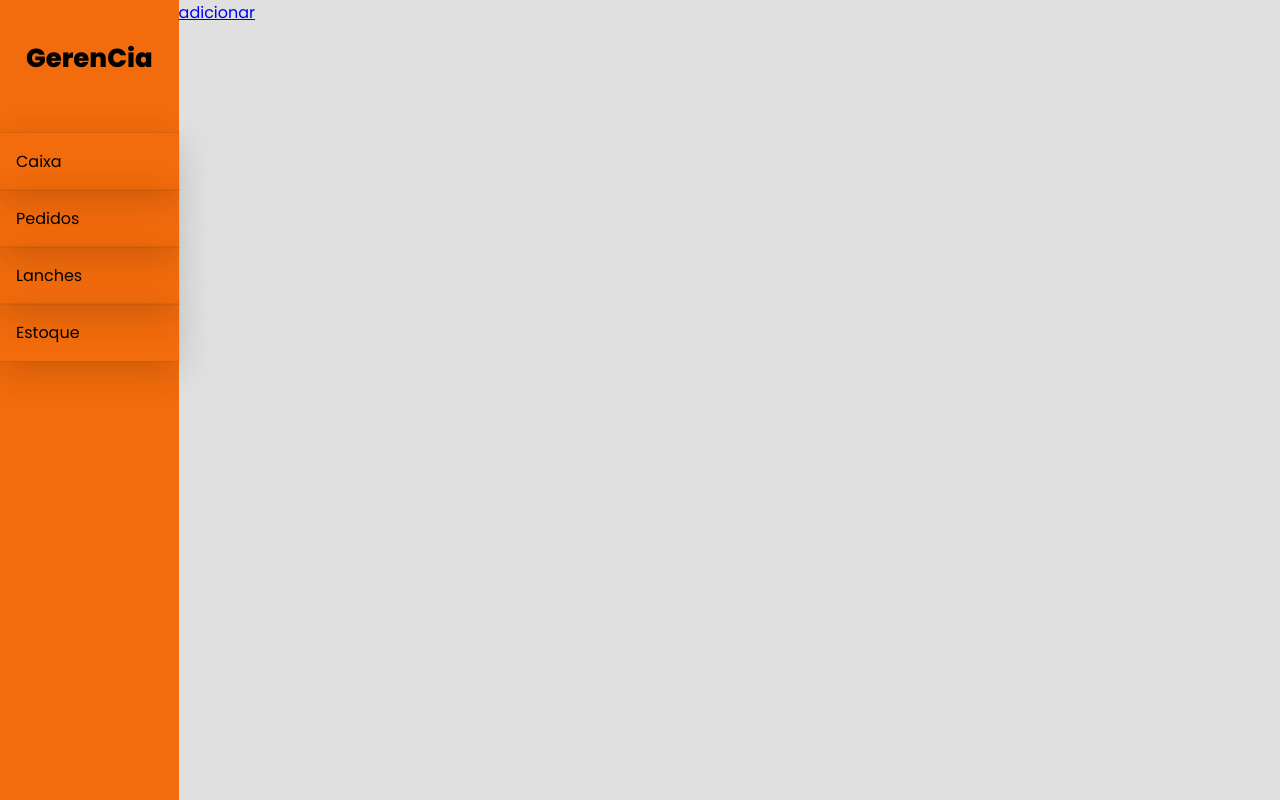
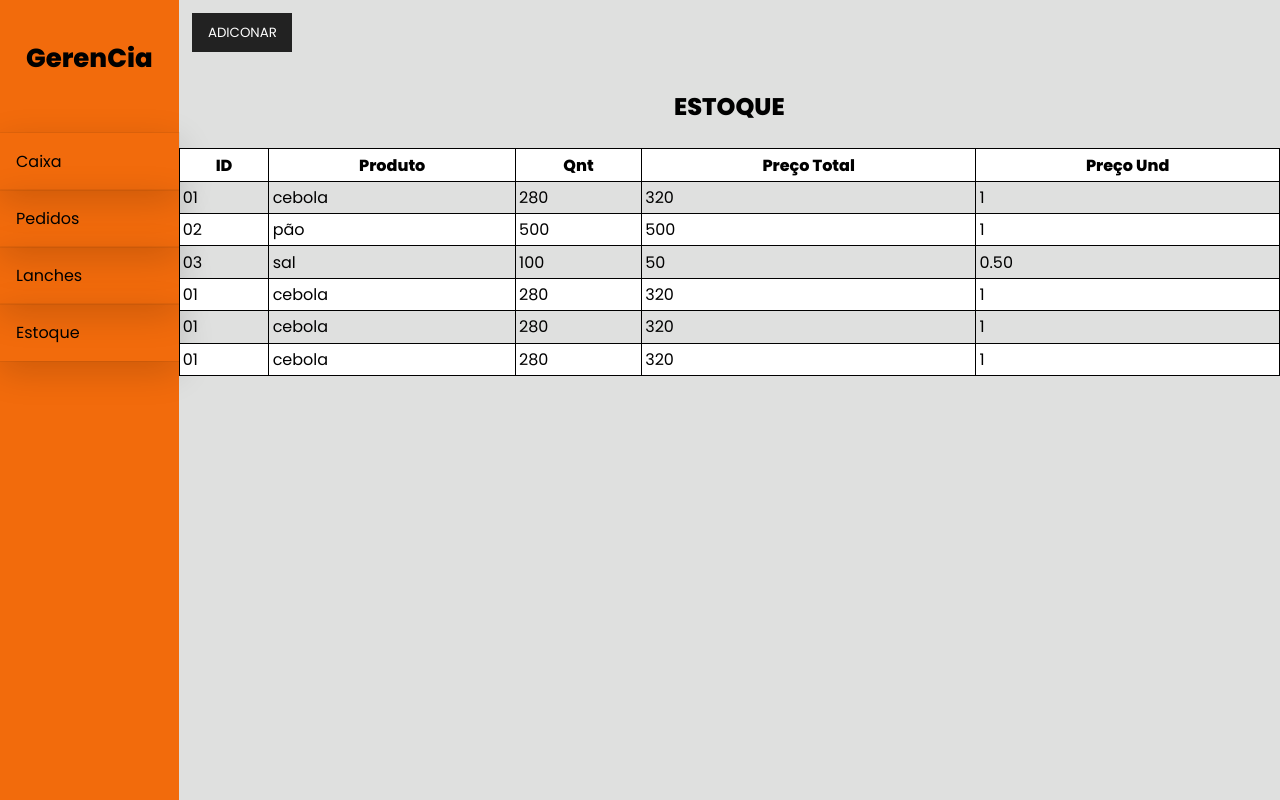
Before and after one commit to iansamp/GerenCia, a React (Vite) app in the folder GerenCia/: page /estoque in a window 1280 px wide. Built offline with nearby package versions, Linux system fonts and the light colour scheme.

Commit message:
add estoque interface

```diff
--- a/GerenCia/src/components/Estoque/Estoque.jsx
+++ b/GerenCia/src/components/Estoque/Estoque.jsx
@@ -1,13 +1,136 @@
-import styled from "styled-components";
 import { Link } from "react-router-dom";
 import Form from "./Form";
+import { useState } from "react";
+import styled from "styled-components";
 
-export default function Estoque() {
+const Button = styled.button`
+  background-color: #222;
+  color: #fff;
+  padding: 0.7em 1.2em;
+  text-decoration: none;
+  transition: 0.5s;
+  cursor: pointer;
+  border: none;
+  text-transform: uppercase;
+  max-width: 100px;
+  margin: 1em;
+  &:hover {
+    color: #f26b0c;
+  }
+`;
+
+const Content = styled.div`
+  display: ${({ isVisible }) => (isVisible ? "block" : "none")};
+  background-color: #f9f9f9;
+  padding: 0.5em;
+  margin-left: 24.5em;
+  width: 400px;
+`;
+
+const Div = styled.div`
+  display: flex;
+  flex-direction: column;
+  width: 100%;
+`;
+
+const Table = styled.table`
+  border-collapse: collapse;
+  caption {
+    font-size: 1.5em;
+    font-weight: bolder;
+    padding: 1em;
+    text-transform: uppercase;
+  }
+
+  th{
+    background-color:white;
+  }
+
+  th,
+  td {
+    border: 1px solid black;
+    padding: .2em;
+  }
+
+  tr:nth-child(even) {
+    background-color: white;
+  }
+`;
+
+const ToggleButton = () => {
+  const [isVisible, setIsVisible] = useState(false);
+
+  const handleClick = () => {
+    setIsVisible(!isVisible);
+  };
+
   return (
-    <>
-      <Link to="/estoque/adicionar">
-        adicionar
-      </Link>
-    </>
+    <Div>
+      <Button onClick={handleClick}>{isVisible ? "fechar" : "Adiconar"}</Button>
+      {isVisible && (
+        <Content isVisible={isVisible}>
+          <Form />
+        </Content>
+      )}
+
+      <Table>
+        <caption>Estoque</caption>
+        <thead>
+          <tr>
+            <th>ID</th>
+            <th>Produto</th>
+            <th>Qnt</th>
+            <th>Preço Total</th>
+            <th>Preço Und</th>
+          </tr>
+        </thead>
+        <tbody>
+          <tr>
+            <td>01</td>
+            <td>cebola</td>
+            <td>280</td>
+            <td>320</td>
+            <td>1</td>
+          </tr>
+          <tr>
+            <td>02</td>
+            <td>pão</td>
+            <td>500</td>
+            <td>500</td>
+            <td>1</td>
+          </tr>
+          <tr>
+            <td>03</td>
+            <td>sal</td>
+            <td>100</td>
+            <td>50</td>
+            <td>0.50</td>
+          </tr>
+          <tr>
+            <td>01</td>
+            <td>cebola</td>
+            <td>280</td>
+            <td>320</td>
+            <td>1</td>
+          </tr>
+          <tr>
+            <td>01</td>
+            <td>cebola</td>
+            <td>280</td>
+            <td>320</td>
+            <td>1</td>
+          </tr>
+          <tr>
+            <td>01</td>
+            <td>cebola</td>
+            <td>280</td>
+            <td>320</td>
+            <td>1</td>
+          </tr>
+        </tbody>
+      </Table>
+    </Div>
   );
-}
+};
+
+export default ToggleButton;
--- a/GerenCia/src/components/Estoque/Form.jsx
+++ b/GerenCia/src/components/Estoque/Form.jsx
@@ -1,15 +1,40 @@
-import styled from 'styled-components';
-import Input from '../form/Input';
-import Select from '../form/Select';
-import Button from '../form/Button';
-import { Link } from 'react-router-dom';
+import styled from "styled-components";
+import Input from "../form/Input";
+import Select from "../form/Select";
+import Button from "../form/Button";
 
-export default function Form(){
-    return(
-        <>
-            <Input/>
 
-            <Link to='/estoque'>voltar</Link>
-        </>
-    )
+
+
+
+export default function Form() {
+
+    const submit = (e) => {
+        e.preventDefault();
+        handleSubmit(project);
+      };
+
+    return (
+    <form onSubmit={submit} >
+      <Input
+        text="Produto:"
+        type="text"
+        placeholder="Insira o tipo de produto"
+      />
+
+      <Input
+        text="Quantidade:"
+        type="number"
+        placeholder="Insira a quantidade"
+      />
+
+      <Input
+        text="Valor total:"
+        type="number"
+        placeholder="Insira o valor total"
+      />
+
+      <Button onSubmit={submit} text='enviar'/>
+    </form>
+  );
 }
```
